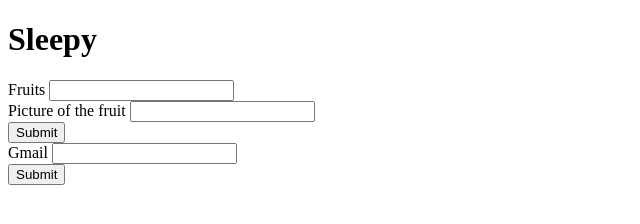
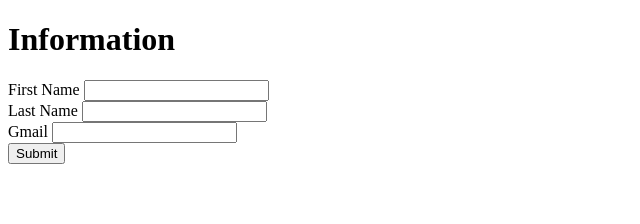
Before and after one commit to staten-island-tech/dom-manipulation-project-KatieLee1109, a plain HTML site: page index.html in a window 1280 px wide. Shown: the whole page, without its empty margins (0-640 px from the left). Drawn offline with Linux system fonts and the light colour scheme.

Commit message:
Update index.html

```diff
--- a/index.html
+++ b/index.html
@@ -9,24 +9,15 @@
 </head>
 
 <body>
-    <h1>Sleepy</h1>
-    <section class="form-parent">
-        <form id="form">
-            <div class="form-imputs">
-                <div class="form-imputs">
-                    <label for="title">Fruits</label>
-                    <input type="text" id="title" class="text-box" required>
-                </div>
-                <div class="form-imputs">
-                    <label for="url">Picture of the fruit</label>
-                    <input type="text" id="url" class="text-box" required>
-                </div>
-                <div class="hero-form-imputs">
-                    <input type="Submit" value="Submit" class="btn">
-                </div>
-            </div>
-        </form>
-    </section>
+    <h1>Information</h1>
+
+<div class="name">
+    <label for="title">First Name</label>
+    <input type="text" id="title">
+</div>
+<div class="name2">
+    <label for="sub-title">Last Name</label>
+    <input type="text" id="title2">
 </div>
 <div class="text">
     <label for="email">Gmail</label>
```
